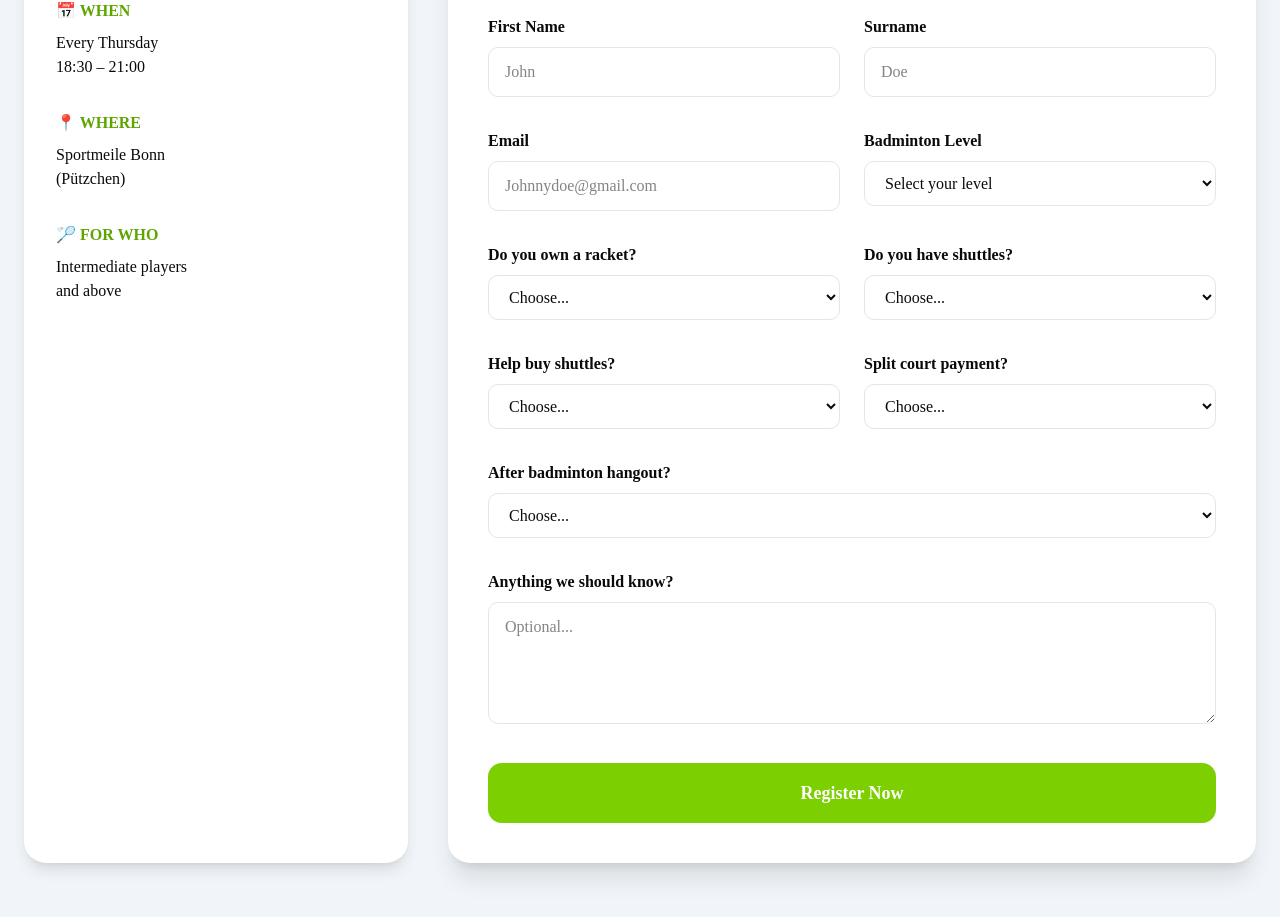
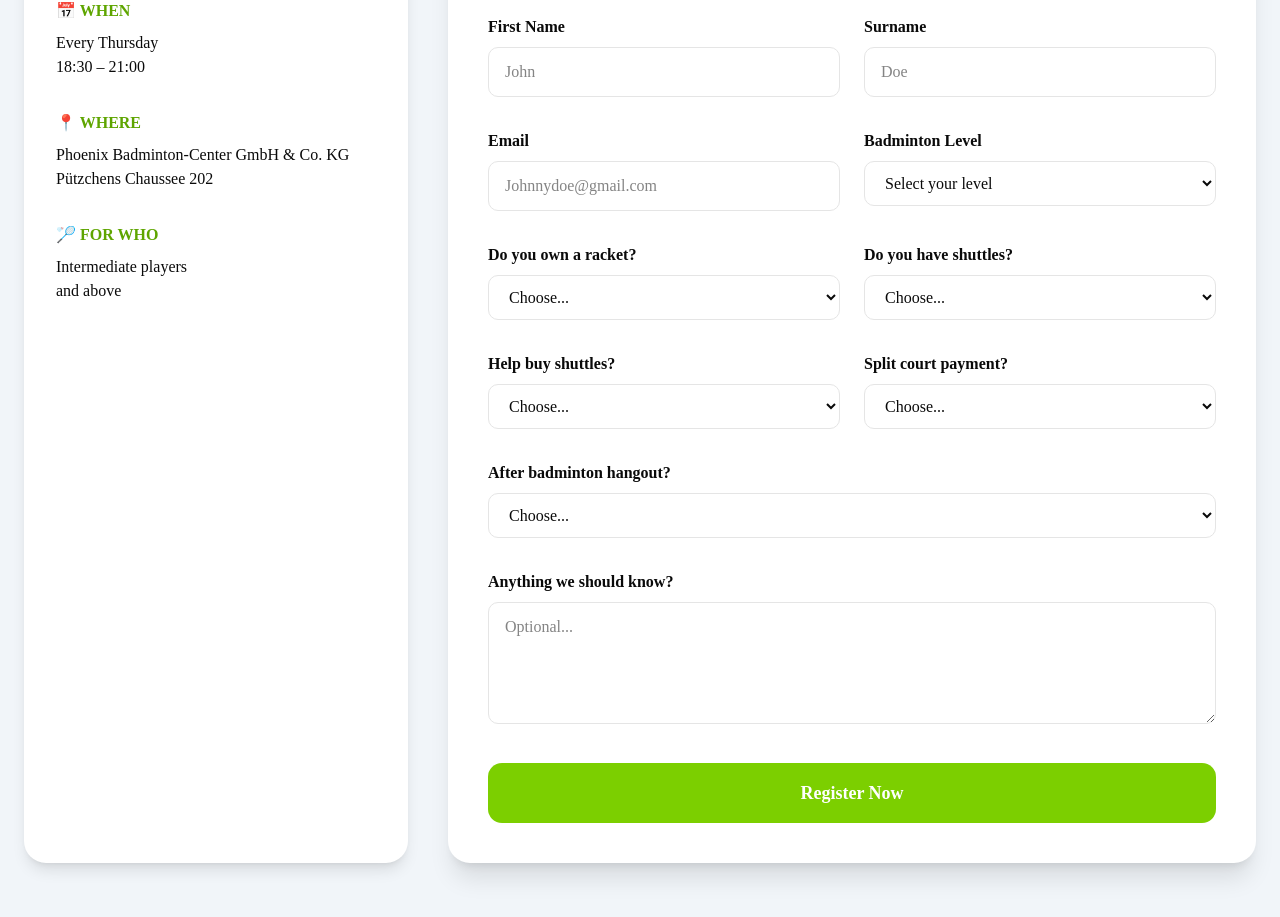
Before and after one commit to SylvanusOgbu/bonn-badminton, a Next.js app: page / in a window 1280 px wide. Shown: the part 1435-2352 px from the top of the page. Built offline with nearby package versions, Linux system fonts and the light colour scheme.

Commit message:
updated address

```diff
--- a/components/sections/InfoPanel.tsx
+++ b/components/sections/InfoPanel.tsx
@@ -25,10 +25,10 @@ export default function InfoPanel() {
           </h3>
 
           <p className="mt-2">
-            Sportmeile Bonn
+            Phoenix Badminton-Center GmbH &amp; Co. KG
           </p>
 
-          <p>(Pützchen)</p>
+          <p>Pützchens Chaussee 202</p>
         </div>
 
         <div>
```
